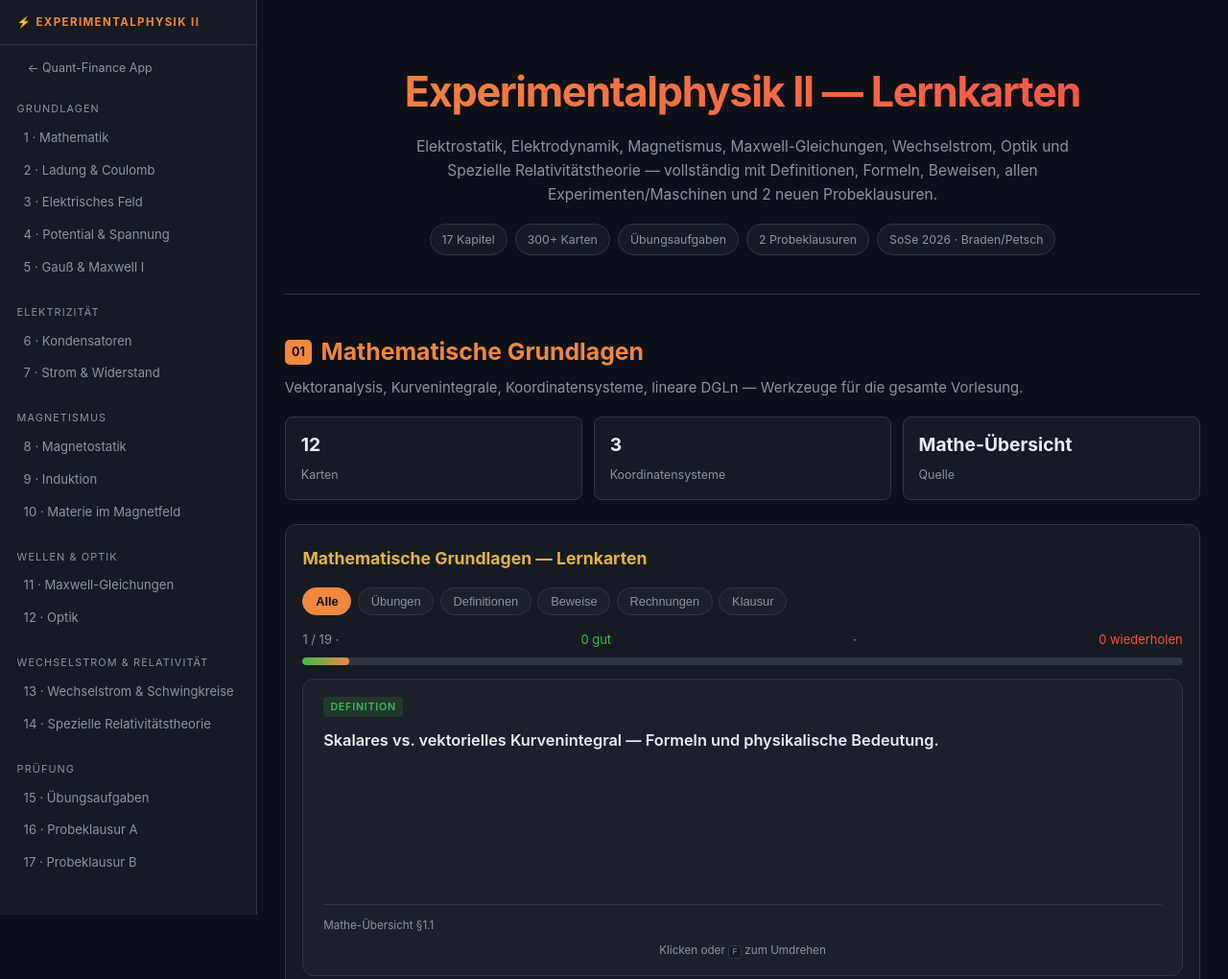
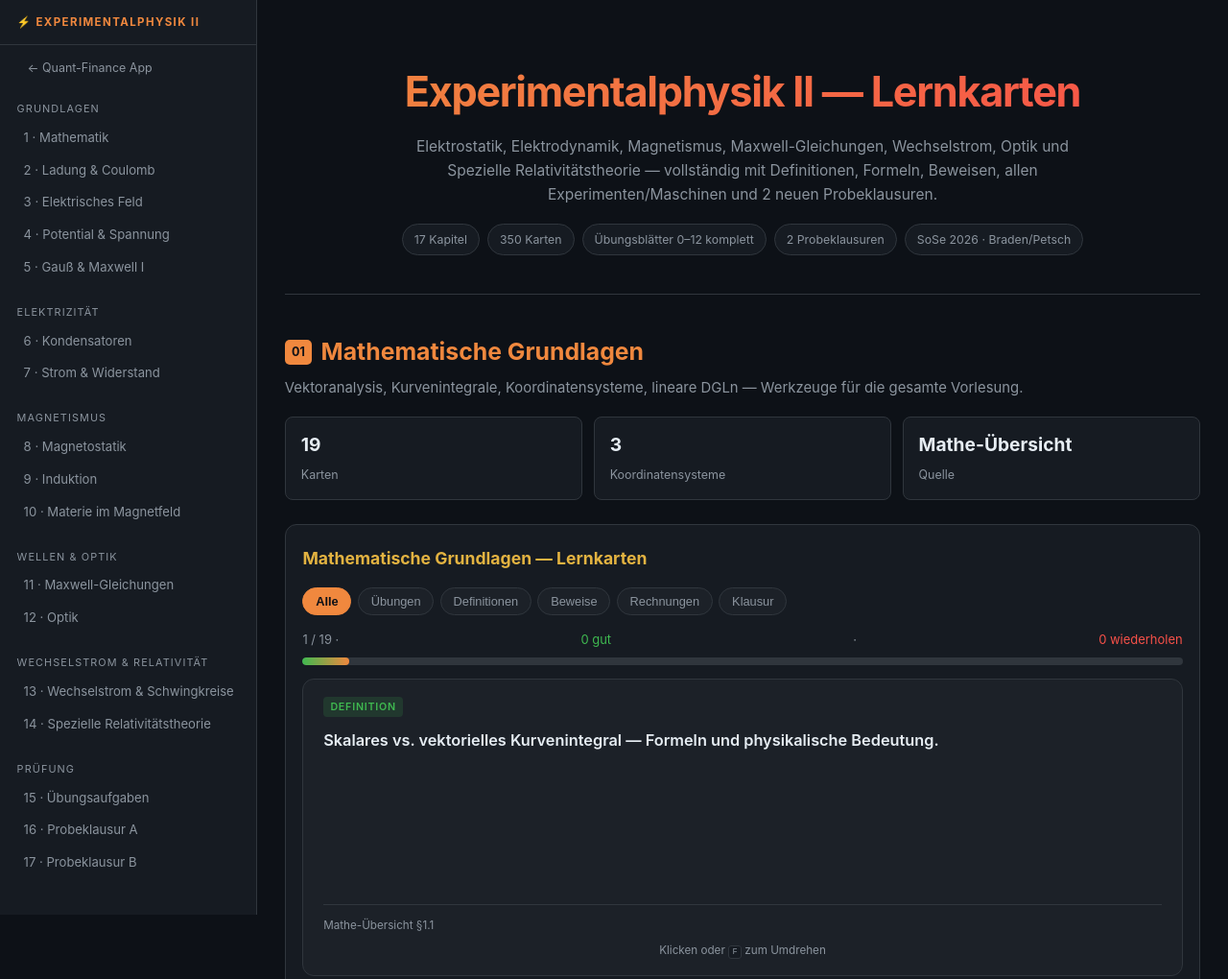
Before and after one commit to prattpiss/Quantitativer_Rohstoffhandel, a plain HTML site: page docs/exp2.html in a window 1280 px wide. Shown: the top 1020 px of the page at 96% size. Drawn offline with nearby package versions, Linux system fonts and the light colour scheme.

Commit message:
Exp2: Kartenzahlen in allen Kapitel-Statistiken und Hero-Badges korrigiert (350 Karten)

```diff
--- a/docs/exp2.html
+++ b/docs/exp2.html
@@ -127,8 +127,8 @@
   <p>Elektrostatik, Elektrodynamik, Magnetismus, Maxwell-Gleichungen, Wechselstrom, Optik und Spezielle Relativitätstheorie — vollständig mit Definitionen, Formeln, Beweisen, allen Experimenten/Maschinen und 2 neuen Probeklausuren.</p>
   <div class="badges">
     <span class="badge">17 Kapitel</span>
-    <span class="badge">300+ Karten</span>
-    <span class="badge">Übungsaufgaben</span>
+    <span class="badge">350 Karten</span>
+    <span class="badge">Übungsblätter 0–12 komplett</span>
     <span class="badge">2 Probeklausuren</span>
     <span class="badge">SoSe 2026 · Braden/Petsch</span>
   </div>
@@ -140,7 +140,7 @@ const chapters = [
 {
   id:'ch1', title:'Mathematische Grundlagen', num:'01',
   desc:'Vektoranalysis, Kurvenintegrale, Koordinatensysteme, lineare DGLn — Werkzeuge für die gesamte Vorlesung.',
-  stats:[{v:'12',l:'Karten'},{v:'3',l:'Koordinatensysteme'},{v:'Mathe-Übersicht',l:'Quelle'}],
+  stats:[{v:'19',l:'Karten'},{v:'3',l:'Koordinatensysteme'},{v:'Mathe-Übersicht',l:'Quelle'}],
   cards:[
     {q:'Skalares vs. vektorielles Kurvenintegral — Formeln und physikalische Bedeutung.',badges:['def'],ref:'Mathe-Übersicht §1.1',
      a:`<div class="step"><strong>Skalar</strong> (z.B. Masse eines Drahtes): $\\int_C f\\,ds = \\int_a^b f(\\vec{r}(t))\\,|\\vec{r}^{\\prime}(t)|\\,dt$</div>
@@ -252,7 +252,7 @@ nach dem Satz von Schwarz (Vertauschbarkeit gemischter zweiter Ableitungen). $\\
 {
   id:'ch2', title:'Elektrische Ladung & Coulomb-Gesetz', num:'02',
   desc:'Grundlegende Eigenschaften elektrischer Ladung, Ladungserhaltung, Quantisierung, Coulomb-Kraft.',
-  stats:[{v:'10',l:'Karten'},{v:'2',l:'Naturkonstanten'},{v:'Skript §1.1–1.2',l:'Quelle'}],
+  stats:[{v:'18',l:'Karten'},{v:'2',l:'Naturkonstanten'},{v:'Skript §1.1–1.2',l:'Quelle'}],
   cards:[
     {q:'Was sind die zwei Arten elektrischer Ladung? Welche Kräfte wirken zwischen ihnen?',badges:['def'],ref:'Skript §1.1',
      a:`Es gibt <strong>positive</strong> und <strong>negative</strong> Ladungen (Vorzeichen ist Konvention).<br>
@@ -365,7 +365,7 @@ $$\\underbrace{0}_{n} \\;\\to\\; \\underbrace{+e}_{p} \\;+\\; \\underbrace{-e}_{
 {
   id:'ch3', title:'Das elektrische Feld', num:'03',
   desc:'Definition und Visualisierung des E-Feldes, Feldlinien, spezielle Konfigurationen, Dipol.',
-  stats:[{v:'10',l:'Karten'},{v:'3',l:'Spezialfelder'},{v:'Skript §1.3',l:'Quelle'}],
+  stats:[{v:'16',l:'Karten'},{v:'3',l:'Spezialfelder'},{v:'Skript §1.3',l:'Quelle'}],
   cards:[
     {q:'Definition des elektrischen Feldes $\\vec{E}(\\vec{r})$.',badges:['def'],ref:'Skript §1.3',
      a:`$$\\vec{E}(\\vec{r}) = \\frac{\\vec{F}}{q_0}$$
@@ -465,7 +465,7 @@ $$E=\\frac{\\sigma}{2\\varepsilon_0}\\ \\text{(eine Platte)},\\qquad E=\\frac{\\
 {
   id:'ch4', title:'Potential & Spannung', num:'04',
   desc:'Potentielle Energie, elektrostatisches Potential, Spannung, Äquipotentialflächen, Relation E = -grad(phi).',
-  stats:[{v:'10',l:'Karten'},{v:'1',l:'Zentralrelation'},{v:'Skript §1.4',l:'Quelle'}],
+  stats:[{v:'16',l:'Karten'},{v:'1',l:'Zentralrelation'},{v:'Skript §1.4',l:'Quelle'}],
   cards:[
     {q:'Elektrostatisches Potential $\\varphi(\\vec{r})$: Definition und Bezugspunkt.',badges:['def'],ref:'Skript §1.4',
      a:`Das el. Potential ist die potentielle Energie pro Ladung:
@@ -580,7 +580,7 @@ Das Coulomb-Feld ist <strong>überall quellenfrei außer am Ort der Ladung</stro
 {
   id:'ch5', title:'Gauß\'scher Satz & Maxwell I', num:'05',
   desc:'Elektrischer Fluss, Gauß\'scher Satz, erste Maxwell-Gleichung, Anwendungen auf symmetrische Ladungsverteilungen.',
-  stats:[{v:'10',l:'Karten'},{v:'3',l:'Anwendungen'},{v:'Skript §2 / Übung 3',l:'Quelle'}],
+  stats:[{v:'17',l:'Karten'},{v:'3',l:'Anwendungen'},{v:'Skript §2 / Übung 3',l:'Quelle'}],
   cards:[
     {q:'Elektrischer Fluss $\\Phi_E$ durch eine Fläche — Definition.',badges:['def'],ref:'Skript / Übung 3B',
      a:`$$\\Phi_E = \\oiint_S \\vec{E}\\cdot d\\vec{A} = \\oiint_S \\vec{E}\\cdot\\hat{n}\\,dA$$
@@ -683,7 +683,7 @@ $$\\Phi=E\\cdot 4\\pi r^2=\\frac{Q}{4\\pi\\varepsilon_0 r^2}\\cdot 4\\pi r^2=\\f
 {
   id:'ch6', title:'Kondensatoren & Dielektrika', num:'06',
   desc:'Kapazität, Kondensator-Typen, Serien-/Parallelschaltung, Energie, Dielektrika, D-Feld.',
-  stats:[{v:'12',l:'Karten'},{v:'3',l:'Kondensator-Typen'},{v:'Skript §2 / Übungen 3–4',l:'Quelle'}],
+  stats:[{v:'19',l:'Karten'},{v:'3',l:'Kondensator-Typen'},{v:'Skript §2 / Übungen 3–4',l:'Quelle'}],
   cards:[
     {q:'Definition der Kapazität. Einheit.',badges:['def'],ref:'Skript §2 / Übung 3C',
      a:`$$C = \\frac{Q}{U} = \\frac{Q}{\\varphi_+ - \\varphi_-}$$
@@ -802,7 +802,7 @@ $$A=\\frac{C_0d_0}{\\varepsilon_0}=\\frac{0{,}19\\cdot10^{-9}\\cdot2{,}7\\cdot10
 {
   id:'ch7', title:'Elektrischer Strom & Widerstand', num:'07',
   desc:'Stromstärke, Stromdichte, Ohm\'sches Gesetz, Kirchhoff, Widerstandsnetzwerke, Wheatstone-Brücke, RC-Glied.',
-  stats:[{v:'14',l:'Karten'},{v:'2',l:'Kirchhoff-Regeln'},{v:'Skript §3 / Übungen 4–6',l:'Quelle'}],
+  stats:[{v:'31',l:'Karten'},{v:'2',l:'Kirchhoff-Regeln'},{v:'Skript §3 / Übungen 4–6',l:'Quelle'}],
   cards:[
     {q:'Elektrische Stromstärke $I$ und Stromdichte $\\vec{j}$: Definitionen.',badges:['def'],ref:'Skript §3 / Übung 5A',
      a:`$$I = \\frac{dQ}{dt}, \\quad [I] = \\text{A (Ampère)}$$
@@ -1001,7 +1001,7 @@ $$m=\\frac{M}{zF}\\,Q,\\qquad F=N_Ae=96\\,485\\,\\frac{\\text{C}}{\\text{mol}}$$
 {
   id:'ch8', title:'Magnetostatik & Lorentz-Kraft', num:'08',
   desc:'Magnetisches Feld, Lorentz-Kraft, Biot-Savart, Ampère\'sches Gesetz, B-Felder spezieller Konfigurationen.',
-  stats:[{v:'12',l:'Karten'},{v:'2',l:'Grundgesetze'},{v:'Skript §4',l:'Quelle'}],
+  stats:[{v:'30',l:'Karten'},{v:'2',l:'Grundgesetze'},{v:'Skript §4',l:'Quelle'}],
   cards:[
     {q:'Lorentz-Kraft auf eine bewegte Ladung.',badges:['def'],ref:'Skript §4',
      a:`$$\\vec{F} = q(\\vec{E} + \\vec{v}\\times\\vec{B})$$
@@ -1226,7 +1226,7 @@ $$\\vec{B}=\\frac{\\mu_0}{2}\\vec{j}\\times\\vec{r}-\\frac{\\mu_0}{2}\\vec{j}\\t
 {
   id:'ch9', title:'Induktion & Induktivität', num:'09',
   desc:'Faraday-Gesetz, Lenz\'sche Regel, Selbstinduktion, Energie im Magnetfeld, Transformator, LC-Schwingkreis.',
-  stats:[{v:'10',l:'Karten'},{v:'2',l:'Energieformeln'},{v:'Skript §4–5 / Probeklausur 8',l:'Quelle'}],
+  stats:[{v:'19',l:'Karten'},{v:'2',l:'Energieformeln'},{v:'Skript §4–5 / Probeklausur 8',l:'Quelle'}],
   cards:[
     {q:'Faraday\'sches Induktionsgesetz.',badges:['def'],ref:'Skript §5',
      a:`$$U_{\\text{ind}} = -\\frac{d\\Phi_B}{dt} = -\\frac{d}{dt}\\iint_S \\vec{B}\\cdot d\\vec{A}$$
@@ -1383,7 +1383,7 @@ Genau die Hälfte der Anfangsenergie wird im Widerstand in Wärme umgesetzt —
 {
   id:'ch9b', title:'Materie im Magnetfeld', num:'09b',
   desc:'Magnetische Momente, Dia-, Para- und Ferromagnetismus, Hysterese, H-Feld, Toroid mit Luftspalt, Feldenergie.',
-  stats:[{v:'12',l:'Karten'},{v:'3',l:'Ordnungstypen'},{v:'Skript §5',l:'Quelle'}],
+  stats:[{v:'13',l:'Karten'},{v:'3',l:'Ordnungstypen'},{v:'Skript §5',l:'Quelle'}],
   cards:[
     {q:'Woher kommt das magnetische Moment eines Atoms? Leite $\\vec{\\mu}=-\\frac{e}{2m}\\vec{L}$ her und definiere das Bohrsche Magneton.',badges:['proof','def'],ref:'Skript §5.1',
      a:`<div class="step"><strong>Klassisches Bild:</strong> Ein Elektron auf einer Kreisbahn (Radius $r$, Umlaufdauer $T$) entspricht dem Kreisstrom
@@ -1523,7 +1523,7 @@ $$\\vec{H}_{\\text{innen}}=\\vec{H}_{\\text{ext}}-N\\vec{M}$$</div>
 {
   id:'ch10', title:'Maxwell-Gleichungen & Elektromagnetische Wellen', num:'10',
   desc:'Alle vier Maxwell-Gleichungen, EM-Wellen, Lichtgeschwindigkeit, Energie- und Impulsdichte.',
-  stats:[{v:'9',l:'Karten'},{v:'4',l:'Maxwell-Gleichungen'},{v:'Skript §5–6',l:'Quelle'}],
+  stats:[{v:'21',l:'Karten'},{v:'4',l:'Maxwell-Gleichungen'},{v:'Skript §5–6',l:'Quelle'}],
   cards:[
     {q:'Die vier Maxwell-Gleichungen im Vakuum.',badges:['def'],ref:'Skript §5 / Probeklausur (s)',
      a:`$$\\nabla\\cdot\\vec{E} = \\frac{\\rho}{\\varepsilon_0} \\quad \\text{(I: Gauß el.)}$$
@@ -1701,7 +1701,7 @@ Am idealen Leiter muss $E_\\parallel=0$ sein → die EM-Welle erleidet dort eine
 {
   id:'ch11', title:'Optik', num:'11',
   desc:'Polarisation, Brechung, Snellius, Brewster, Interferenz, Beugung, geometrische Optik.',
-  stats:[{v:'9',l:'Karten'},{v:'2',l:'Interferenzphänomene'},{v:'Skript §7 / Probeklausur (t)',l:'Quelle'}],
+  stats:[{v:'26',l:'Karten'},{v:'2',l:'Interferenzphänomene'},{v:'Skript §7–8 / Probeklausur (t)',l:'Quelle'}],
   cards:[
     {q:'Lineare Polarisation: Definition und Erzeugung.',badges:['def'],ref:'Skript §7 / Probeklausur (t)',
      a:`Linear polarisiertes Licht: $\\vec{E}$-Vektor schwingt in einer festen Ebene (der Polarisationsebene).<br>
@@ -1922,7 +1922,7 @@ Fokus auf der Rückseite bedeutet $f=R$ und liefert wieder $n=2$. Ein Fokus im <
 {
   id:'ch11b', title:'Wechselstrom & Schwingkreise', num:'11b',
   desc:'Effektivwerte, komplexe Widerstände, LC/RLC-Schwingkreise, Resonanz, Filter, Tesla-Transformator, Skin-Effekt.',
-  stats:[{v:'12',l:'Karten'},{v:'3',l:'Bauteile'},{v:'Skript §7',l:'Quelle'}],
+  stats:[{v:'18',l:'Karten'},{v:'3',l:'Bauteile'},{v:'Skript §7',l:'Quelle'}],
   cards:[
     {q:'Effektivwerte $U_{\\text{eff}}$, $I_{\\text{eff}}$ von Wechselspannung — Definition und Bezug zur Leistung.',badges:['def'],ref:'Skript §7.1',
      a:`Für $U(t)=U_0\\cos(\\omega t)$: $$U_{\\text{eff}}=\\sqrt{\\langle U^2\\rangle}=\\frac{U_0}{\\sqrt{2}}, \\quad I_{\\text{eff}}=\\frac{I_0}{\\sqrt{2}}$$
@@ -2046,7 +2046,7 @@ Für $\\omega\\gg\\omega_g$ gilt $U_a\\approx\\frac{1}{RC}\\int U_e\\,dt$ — de
 {
   id:'ch11c', title:'Spezielle Relativitätstheorie', num:'11c',
   desc:'Postulate, Zeitdilatation, Längenkontraktion, Lorentz-Transformation, relativistischer Impuls/Energie, Ursprung der Lorentz-Kraft.',
-  stats:[{v:'12',l:'Karten'},{v:'2',l:'Postulate'},{v:'Skript §11',l:'Quelle'}],
+  stats:[{v:'19',l:'Karten'},{v:'2',l:'Postulate'},{v:'Skript §11',l:'Quelle'}],
   cards:[
     {q:'Die zwei Postulate der speziellen Relativitätstheorie (Einstein 1905).',badges:['def'],ref:'Skript §11.2',
      a:`<strong>1) Relativitätsprinzip:</strong> Die Gesetze der Physik gelten in allen Inertialsystemen gleichermaßen — kein System ist bevorzugt.<br>
@@ -2178,7 +2178,7 @@ Erlebt der Reisende $2$ Jahre, vergehen auf der Erde $2\\cdot28{,}9=57{,}7$ Jahr
 {
   id:'ch12', title:'Schlüsselaufgaben aus den Übungen', num:'12',
   desc:'Die wichtigsten Aufgabentypen aus Übungen 0–6, mit vollständigen Lösungswegen.',
-  stats:[{v:'10',l:'Karten'},{v:'6',l:'Übungsblätter'},{v:'Übungen 0–6',l:'Quelle'}],
+  stats:[{v:'41',l:'Karten'},{v:'13',l:'Übungsblätter'},{v:'Übungen 0–12',l:'Quelle'}],
   cards:[
     {q:'[ÜB 0C] Konservatives Kraftfeld: Ist $\\vec{F} = -\\nabla E_{\\text{pot}}$ mit $E_{\\text{pot}} = \\alpha x^3 y/(1+z^2)$ konservativ?',badges:['ex','proof'],ref:'Übung 0, Aufg. C',
      a:`Konservativ $\\Leftrightarrow$ $\\text{rot}(\\vec{F}) = 0$.<br>
@@ -2609,7 +2609,7 @@ Teilchen <em>kleiner</em> als $\\approx0{,}6\\,\\mu$m werden aus dem Sonnensyste
 {
   id:'ch13', title:'Probeklausur A (Neu)', num:'13',
   desc:'Neue Probeklausur für 3 Stunden — andere Aufgabentypen als die original Probeklausur. Inhalt aus Übungen und Skript.',
-  stats:[{v:'14',l:'Aufgaben'},{v:'3 h',l:'Dauer'},{v:'~65',l:'Punkte'}],
+  stats:[{v:'15',l:'Aufgaben'},{v:'3 h',l:'Dauer'},{v:'~65',l:'Punkte'}],
   cards:[
     {q:'[PKA Basiswissen 1] Erläutern Sie den Unterschied zwischen elektrischem Feld $\\vec{E}$ und elektrischem Flussdichte $\\vec{D}$. Wie hängen sie zusammen?',badges:['exam'],ref:'Probeklausur A',
      a:`$\\vec{D} = \\varepsilon_0\\varepsilon_r\\vec{E} = \\varepsilon_0\\vec{E} + \\vec{P}$<br>
```
